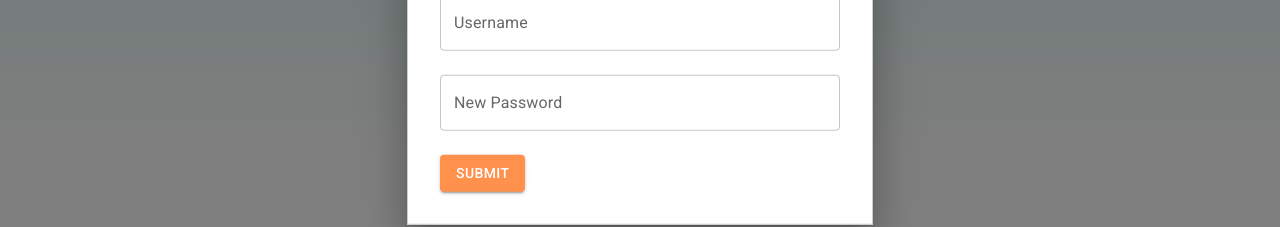
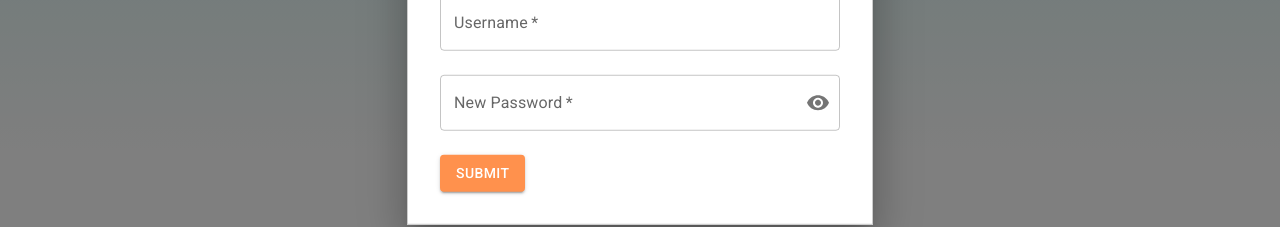
Before and after one commit to dalegacusan/tap-solutions, a Next.js app: page /dashboard in a window 1280 px wide. Shown: the part 331-558 px from the top of the page. Built offline with nearby package versions, Linux system fonts and the light colour scheme; no server answers.

Commit message:
Added view password icon

```diff
--- a/components/password-modal.tsx
+++ b/components/password-modal.tsx
@@ -6,6 +6,15 @@
 import TextField from '@mui/material/TextField';
 import axios from 'axios';
 import getDocument from '../firestore/getDocument';
+import {
+  FormControl,
+  IconButton,
+  InputAdornment,
+  InputLabel,
+  OutlinedInput,
+} from '@mui/material';
+import Visibility from '@mui/icons-material/Visibility';
+import VisibilityOff from '@mui/icons-material/VisibilityOff';
 
 const modalStyle = {
   position: 'absolute' as 'absolute',
@@ -48,6 +57,16 @@
 
   const handleUsernameChange = (event: React.ChangeEvent<HTMLInputElement>) => {
     setEnteredUsername(event.target.value);
+  };
+
+  const [showPassword, setShowPassword] = React.useState(false);
+
+  const handleClickShowPassword = () => setShowPassword((show) => !show);
+
+  const handleMouseDownPassword = (
+    event: React.MouseEvent<HTMLButtonElement>
+  ) => {
+    event.preventDefault();
   };
 
   const handleSubmit = async () => {
@@ -164,17 +183,35 @@
             value={enteredUsername}
             onChange={handleUsernameChange}
             margin='normal'
+            required
           />
         )}
-        <TextField
-          fullWidth
-          label={userPassword === '' ? 'New Password' : 'Password'}
-          type='password'
-          variant='outlined'
-          value={password}
-          onChange={handlePasswordChange}
-          margin='normal'
-        />
+
+        <FormControl variant='outlined' fullWidth required margin='normal'>
+          <InputLabel htmlFor='outlined-adornment-password'>
+            {userPassword === '' ? 'New Password' : 'Password'}
+          </InputLabel>
+          <OutlinedInput
+            id='outlined-adornment-password'
+            type={showPassword ? 'text' : 'password'}
+            value={password}
+            onChange={handlePasswordChange}
+            endAdornment={
+              <InputAdornment position='end'>
+                <IconButton
+                  aria-label='toggle password visibility'
+                  onClick={handleClickShowPassword}
+                  onMouseDown={handleMouseDownPassword}
+                  edge='end'
+                >
+                  {showPassword ? <VisibilityOff /> : <Visibility />}
+                </IconButton>
+              </InputAdornment>
+            }
+            label={userPassword === '' ? 'New Password' : 'Password'}
+          />
+        </FormControl>
+
         {error && (
           <Typography color='error' sx={{ mt: 2 }}>
             {error}
```
